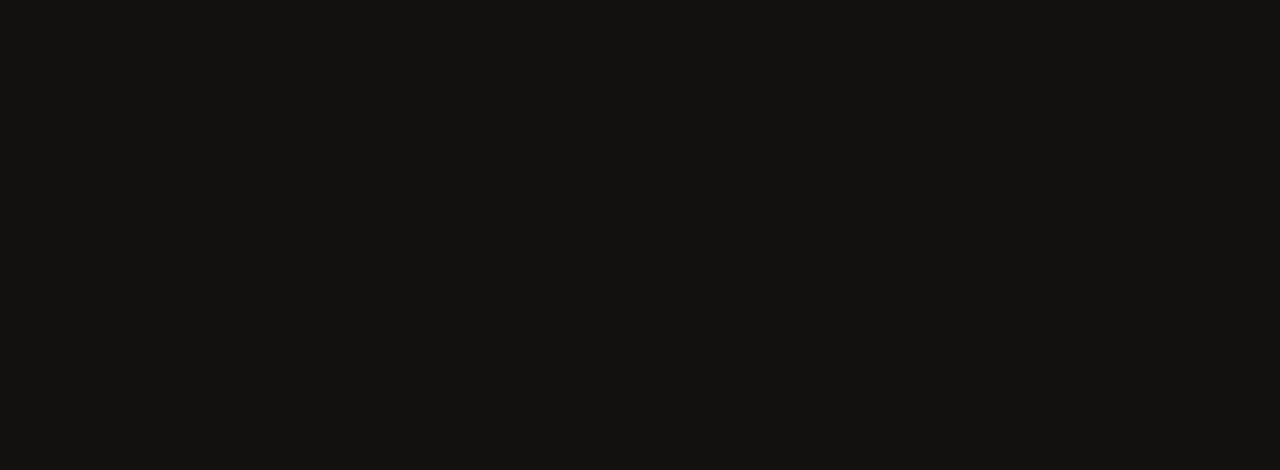
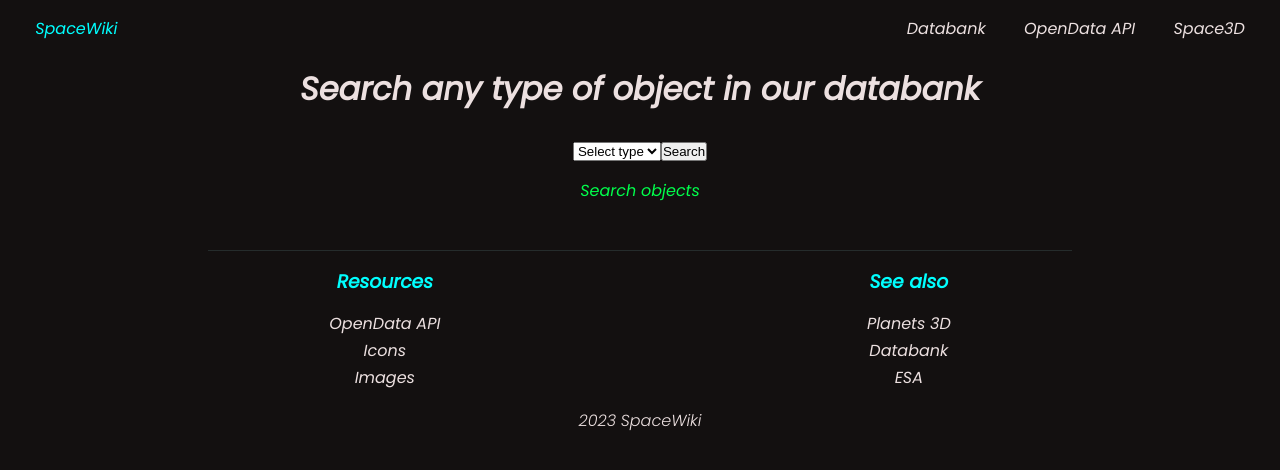
Before and after one commit to Marcelinc/spacewiki, a Vue app: page /databank in a window 1280 px wide. Before the commit this address had no page. Shown: the top 470 px of the page. Built offline with nearby package versions, Linux system fonts and the light colour scheme.

Commit message:
Added the Databank page component with form

```diff
--- a/src/components/HamburgerButton.vue
+++ b/src/components/HamburgerButton.vue
@@ -18,8 +18,8 @@
         </div>
         <Transition>
             <div id="content-part" v-show="opened">
-                <a href="#">Databank</a>
-                <a href="#">OpenData API</a>
+                <a href="/databank">Databank</a>
+                <a href="https://api.le-systeme-solaire.net/en/">OpenData API</a>
                 <a href="https://planets-3d.netlify.app/" target="_blank">Space3D</a>
             </div>
         </Transition>
--- a/src/components/MyFooter.vue
+++ b/src/components/MyFooter.vue
@@ -18,7 +18,7 @@
                 <h3 class="footer-column-header">See also</h3>
                 <ul class="footer-column-links">
                     <li><a href="https://planets-3d.netlify.app/" target="_blank">Planets 3D</a></li>
-                    <li><a href="#">Databank</a></li>
+                    <li><a href="/databank">Databank</a></li>
                     <li><a href="https://www.esa.int/" target="_blank">ESA</a></li>
                 </ul>
             </div>
--- a/src/components/Navbar.vue
+++ b/src/components/Navbar.vue
@@ -8,7 +8,7 @@
             <a href="/">SpaceWiki</a>
         </div>
         <div id="links-container">
-            <a href="#">Databank</a>
+            <a href="/databank">Databank</a>
             <a href="https://api.le-systeme-solaire.net/en/" target="_blank">OpenData API</a>
             <a href="https://planets-3d.netlify.app/" target="_blank">Space3D</a>
         </div>
--- /dev/null
+++ b/src/data/Galaxies.ts
@@ -0,0 +1,31 @@
+type GalaxyType = {
+    id: number,
+    name: string,
+}
+
+const Galaxies = [{
+    id:1,
+    name: 'The Milky Way'
+},{
+    id:2,
+    name: 'M87'
+},
+{
+    id:3,
+    name: 'Large Magellanic Cloud'
+},
+{
+    id:4,
+    name: 'Messier 86'
+},
+{
+    id:5,
+    name: 'Triangulum II'
+},
+{
+    id:6,
+    name: 'NGC 1300'
+},]
+
+export type {GalaxyType}
+export {Galaxies}
--- /dev/null
+++ b/src/data/GalaxyTypes.ts
@@ -0,0 +1,51 @@
+const GalaxyTypes = [{
+    id:1,
+    typeName: 'Spiral Galaxies',
+    example: {
+        objectName: 'Sunflower Galaxy',
+        image: '/images/galaxies/sunflowerGalaxy.png',
+    },
+    description: 'Spiral galaxies are characterized by their distinctive spiral arms, which wrap around a central bulge. Our very own Milky Way is a prime example of a spiral galaxy. These majestic structures showcase ongoing star formation within their arms, creating stunning cosmic vistas.'
+},{
+    id:2,
+    typeName: 'Elliptical Galaxies',
+    example: {
+        objectName: 'NGC 1132 Galaxy',
+        image: '/images/galaxies/ngc1132.jpg',
+    },
+    description: 'Elliptical galaxies, as the name suggests, have an elliptical or oval shape. They lack the spiral arms seen in spiral galaxies and are often composed of older stars. Elliptical galaxies can range from nearly spherical to highly elongated, and they play a crucial role in the cosmic web of galaxy clusters.'
+},{
+    id:3,
+    typeName: 'Irregular Galaxies',
+    example: {
+        objectName: 'NGC 2337 Galaxy',
+        image: '/images/galaxies/ngc2337.jpg',
+    },
+    description: 'Irregular galaxies defy the typical symmetrical shapes seen in spiral and elliptical galaxies. They can take on a chaotic, asymmetric appearance and are often the result of gravitational interactions or mergers between galaxies. Irregular galaxies are a testament to the dynamic nature of the cosmos.'
+},{
+    id: 4,
+    typeName: 'Lenticular Galaxies',
+    example: {
+        objectName: 'NGC 6861 Galaxy',
+        image: '/images/galaxies/ngc6861.jpg',
+    },
+    description: 'Lenticular galaxies combine features of both spiral and elliptical galaxies. They possess a central bulge like elliptical galaxies but also exhibit a flat, disk-like structure similar to spiral galaxies. Lenticular galaxies are sometimes referred to as "disk ellipticals."'
+},{
+    id:5,
+    typeName: 'Dwarf Galaxies',
+    example: {
+        objectName: 'I Zwicky 18 Galaxy',
+        image: '/images/galaxies/IZwicky18.jpg',
+    },
+    description: 'Dwarf galaxies are smaller and less luminous than their larger counterparts. They can be found in abundance throughout the universe and often orbit larger galaxies as satellites. Despite their diminutive size, dwarf galaxies contribute significantly to our understanding of cosmic structure and evolution.'
+},{
+    id:6,
+    typeName: 'Barred Spiral Galaxies',
+    example: {
+        objectName: 'M109 Galaxy',
+        image: '/images/galaxies/m109.jpg',
+    },
+    description: 'Barred spiral galaxies feature a central bar-shaped structure extending from the nucleus. The arms of the spiral galaxy emerge from the ends of this bar. The presence of a bar can influence the dynamics of the galaxy and the distribution of stars.'
+}]
+
+export default GalaxyTypes;
--- /dev/null
+++ b/src/data/ObjectTypes.ts
@@ -0,0 +1,23 @@
+const ObjectTypes = [{
+    id:1,
+    typeName: "Planets",
+    value: 'planet'
+},{
+    id:2,
+    typeName: "Stars",
+    value: 'star'
+},{
+    id:3,
+    typeName: "Galaxies",
+    value: 'galaxy'
+},{
+    id:4,
+    typeName: "Comets",
+    value: 'comet'
+},{
+    id:5,
+    typeName: "Asteroids",
+    value: 'asteroid'
+}]
+
+export default ObjectTypes
--- /dev/null
+++ b/src/data/Planets.ts
@@ -0,0 +1,33 @@
+type PlanetType = {
+    id: number,
+    name: string
+}
+
+const Planets: Array<PlanetType> = new Array({
+    id: 1,
+    name: "Earth",
+},{
+    id: 2,
+    name: "Mars",
+},{
+    id: 3,
+    name: "Venus",
+},{
+    id: 4,
+    name: "Jupiter",
+},{
+    id: 5,
+    name: "Saturn",
+},{
+    id: 6,
+    name: "Neptune",
+},{
+    id: 7,
+    name: "Mercury",
+},{
+    id: 8,
+    name: "Uranus",
+})
+
+export { Planets };
+export type { PlanetType };
--- a/src/main.ts
+++ b/src/main.ts
@@ -7,6 +7,7 @@
 import SolarSystem from './pages/SolarSystem.vue'
 import Galaxies from './pages/Galaxies.vue'
 import ObjectPage from './pages/ObjectPage.vue'
+import Databank from './pages/Databank.vue'
 
 const router = createRouter({
     history: createWebHistory(),
@@ -14,7 +15,8 @@
         { path: '', component: Home},
         { path: '/solar-system', component: SolarSystem},
         { path: '/solar-system/:id', name:'solarsys.object', component: ObjectPage},
-        { path: '/galaxies', component: Galaxies}
+        { path: '/galaxies', component: Galaxies},
+        { path: '/databank', component: Databank}
     ]
 });
 
--- /dev/null
+++ b/src/pages/Databank.vue
@@ -0,0 +1,89 @@
+<script setup lang="ts">
+import Navbar from '../components/Navbar.vue';
+import MyFooter from '../components/MyFooter.vue';
+import { ref } from 'vue';
+
+import ObjectTypes from '../data/ObjectTypes';
+import {Planets,PlanetType} from '../data/Planets';
+import {Galaxies,GalaxyType} from '../data/Galaxies';
+
+const data = ref<Array<PlanetType | GalaxyType> | [] >([]);
+const chosenType = ref('');
+const dataMessage = ref('Search objects');
+const errorMessage = ref('');
+const searched = ref(false);
+
+//Set fetched objects to defined array
+const onSubmitForm = () => {
+    console.log(chosenType.value)
+    //object type selected
+    if(chosenType.value){
+        if(chosenType.value === 'planet')
+            data.value = Planets;
+        else if(chosenType.value === 'star')
+            data.value = [];
+        else if(chosenType.value === 'galaxy')
+            data.value = Galaxies;
+        else if(chosenType.value === 'comet')
+            data.value = [];
+        else if(chosenType.value === 'asteroid')
+            data.value = [];
+    }
+    //object type not selected
+    else{
+        errorMessage.value = 'Select object type'
+    }
+    searched.value = true;
+}
+</script>
+
+<template>
+    <div id="databank-container">
+        <navbar></navbar>
+        <main>
+            <h1>Search any type of object in our databank</h1>
+            <section id="categories-form-container">
+                <form id="categories-form" @submit.prevent="onSubmitForm">
+                    <select name="types" v-model="chosenType">
+                        <option disabled value="">Select type</option>
+                        <option v-for="obj in ObjectTypes" :value="obj.value" :key="obj.id">{{ obj.typeName }}</option>
+                    </select>
+                    <button id="searchButton" type="submit">Search</button>
+                </form>
+                <!--<label>
+                    Search
+                    <input type="text" placeholder="Search by object name"/>
+                </label>-->
+            </section>
+            <section id="results">
+                <div v-for="x in data">{{ x }}</div>
+                <p v-show="!data.length && searched" class="message">There are no specified data</p>
+                <p v-show="!errorMessage && !data.length" class="message">{{ dataMessage }}</p>
+                <p v-show="errorMessage && searched" class="message error">{{ errorMessage }}</p>
+            </section>
+        </main>
+        <my-footer></my-footer>
+    </div>
+</template>
+
+<style scoped>
+
+main{
+    margin: auto;
+    max-width: 1000px;
+    min-width: 300px;
+    font-size: 1em;
+    text-align: center;
+}
+h1{
+    margin: 25px;
+    font-size: min(max(4vw,16px),32px);
+}
+.message{
+    margin: 15px;
+    color: rgb(0, 255, 76);
+}
+.error{
+    color: rgb(185, 43, 43);
+}
+</style>
```
Also changed, not shown: src/pages/Galaxies.vue (+3 -53 lines).
